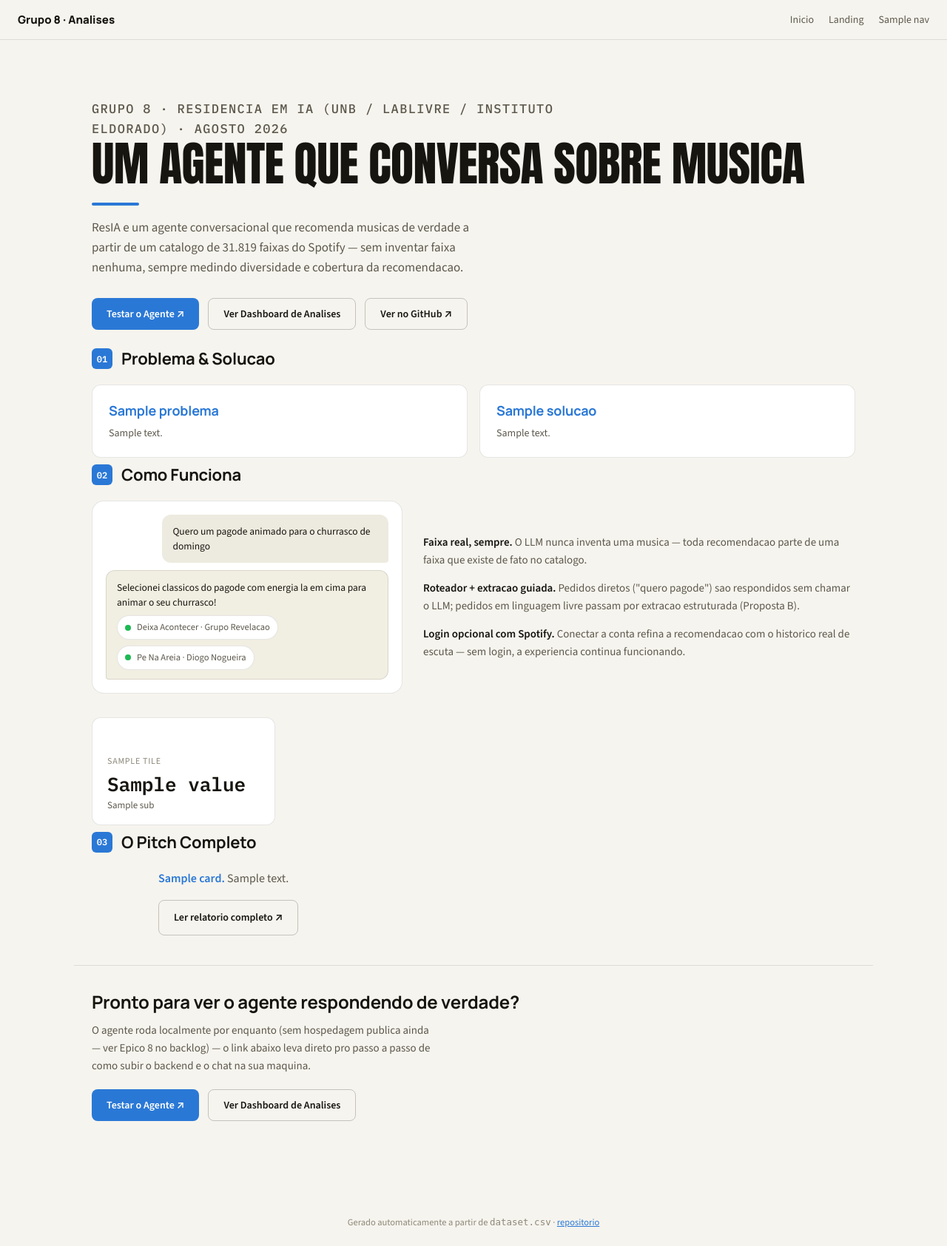
After one commit to Lucas-AV/Grupo-8-ResIA, a Flask app: template site/templates/landing.html in a window 1280 px wide. The commit adds this page. Shown: the whole page at 74% size. Run offline with Flask 3, Linux system fonts and the light colour scheme; the template is opened without the code that fills it: most values are stand-ins (such as "Sample title", 1, 10 or a date in 2020).

Commit message:
feat(site): implementa ticket 12.6 (KAN-109) — landing page do projeto
Nova site/templates/landing.html, renderizada por build_site.py junto
com as outras paginas do GitHub Pages (site/dist/landing.html) —
publicada no mesmo deploy do dashboard de analises (.github/workflows/pages.yml
ja publica site/dist/ inteiro, sem mudanca necessaria no workflow).

Reaproveita PITCH_CARDS (build_site.py) integralmente: destaca Problema e
"A solucao — arquitetura definida" em cards proprios no topo, e reusa
a lista completa (mesmo idioma/iteracao do index.html) na secao "O Pitch
Completo" — mensagem nao reescrita.

Secao "Como funciona" com uma pre-visualizacao estatica (HTML/CSS) de uma
troca de mensagens com o agente — nao ha screenshot real capturado (sem
instancia rodando neste ambiente pra fotografar).

CTA "Testar o Agente" linka pro README de agente_conversacional/ (ainda
sem hospedagem publica — ticket 8.7 do Epico 8 continua bloqueado,
documentado no proprio README) em vez de simular um link pra demo ao
vivo que nao existe. Link "Ver Dashboard de Analises" leva pro
index.html existente; "Ver no GitHub" leva pro repositorio. Nav do
site (base.html) ganha uma entrada "Landing" pra ficar descobrivel a
partir de qualquer pagina do dashboard.

Verificado com `python site/build_site.py` — gera site/dist/landing.html
sem erros, junto com as paginas existentes.

```diff
--- a/site/static/style.css
+++ b/site/static/style.css
@@ -839,3 +839,117 @@ tbody tr:hover td { background: var(--row-hover); }
   font-size: 11px;
   color: var(--ink-2);
 }
+
+/* Landing page (Ticket 12.6 / KAN-109) */
+.landing-problem-solution { margin-bottom: 8px; }
+.landing-static-card h2 { color: var(--accent-450); }
+
+.landing-demo {
+  display: grid;
+  grid-template-columns: minmax(260px, 420px) 1fr;
+  gap: 28px;
+  align-items: center;
+  margin: 20px auto 32px;
+}
+
+@media (max-width: 760px) {
+  .landing-demo { grid-template-columns: 1fr; }
+}
+
+.landing-demo-preview {
+  background: var(--surface);
+  border: 1px solid var(--border);
+  border-radius: 16px;
+  padding: 18px;
+  display: flex;
+  flex-direction: column;
+  gap: 10px;
+}
+
+.landing-chat-bubble {
+  border-radius: 12px;
+  padding: 12px 14px;
+  font-size: 13.5px;
+  line-height: 1.5;
+}
+
+.landing-chat-bubble--user {
+  align-self: flex-end;
+  max-width: 80%;
+  background: var(--surface-2);
+  color: var(--ink);
+  border-bottom-right-radius: 4px;
+}
+
+.landing-chat-bubble--agent {
+  background: var(--row-hover);
+  border: 1px solid var(--border);
+  border-bottom-left-radius: 4px;
+  display: flex;
+  flex-direction: column;
+  gap: 8px;
+}
+
+.landing-chat-bubble--agent p { margin: 0; color: var(--ink); }
+
+.landing-track-chip {
+  display: flex;
+  align-items: center;
+  gap: 8px;
+  padding: 6px 10px;
+  border-radius: 999px;
+  background: var(--surface);
+  border: 1px solid var(--border);
+  font-size: 12.5px;
+  color: var(--ink-2);
+  width: fit-content;
+}
+
+.landing-track-dot {
+  width: 8px;
+  height: 8px;
+  border-radius: 50%;
+  background: #1db954;
+  flex-shrink: 0;
+}
+
+.landing-demo-points {
+  margin: 0;
+  padding: 0;
+  list-style: none;
+  display: flex;
+  flex-direction: column;
+  gap: 14px;
+}
+
+.landing-demo-points li {
+  font-size: 15px;
+  line-height: 1.6;
+  color: var(--ink-2);
+}
+
+.landing-demo-points strong { color: var(--ink); }
+
+.landing-cta {
+  max-width: 1080px;
+  margin: 24px auto 72px;
+  padding: 32px 24px;
+  border-top: 1px solid var(--border);
+}
+
+.landing-cta h2 {
+  font-size: 24px;
+  font-weight: 700;
+  color: var(--ink);
+  margin: 0 0 10px;
+}
+
+.landing-cta p {
+  max-width: 62ch;
+  margin: 0;
+  color: var(--ink-2);
+  font-size: 15px;
+  line-height: 1.6;
+}
+
+.landing-cta .hero-actions { margin-top: 20px; }
--- a/site/templates/base.html
+++ b/site/templates/base.html
@@ -75,6 +75,7 @@
     </button>
     <div class="site-nav-links" id="site-nav-links">
       <a class="site-nav-link{{ ' active' if current_page == 'index.html' else '' }}" href="index.html"{% if current_page == 'index.html' %} aria-current="page"{% endif %}>Inicio</a>
+      <a class="site-nav-link{{ ' active' if current_page == 'landing.html' else '' }}" href="landing.html"{% if current_page == 'landing.html' %} aria-current="page"{% endif %}>Landing</a>
       {% for item in nav_items %}
       <a class="site-nav-link{{ ' active' if current_page == item.href else '' }}" href="{{ item.href }}"{% if current_page == item.href %} aria-current="page"{% endif %}>{{ item.nav }}</a>
       {% endfor %}
--- /dev/null
+++ b/site/templates/landing.html
@@ -0,0 +1,92 @@
+{% extends "base.html" %}
+{% block content %}
+<div class="hero">
+  <p class="hero-meta">Grupo 8 &middot; Residencia em IA (UnB / LabLivre / Instituto Eldorado) &middot; Agosto 2026</p>
+  <h1>Um Agente que Conversa Sobre Musica</h1>
+  <div class="hero-rule"></div>
+  <p>ResIA e um agente conversacional que recomenda musicas de verdade a
+    partir de um catalogo de 31.819 faixas do Spotify — sem inventar faixa
+    nenhuma, sempre medindo diversidade e cobertura da recomendacao.</p>
+  <div class="hero-actions">
+    <a class="btn btn-primary" href="{{ agente_url }}">Testar o Agente &#8599;</a>
+    <a class="btn btn-secondary" href="index.html">Ver Dashboard de Analises</a>
+    <a class="btn btn-secondary" href="{{ repo_url }}">Ver no GitHub &#8599;</a>
+  </div>
+</div>
+
+<div class="section-heading home-tiles">
+  <span class="section-number">01</span>
+  <h2>Problema &amp; Solucao</h2>
+</div>
+<div class="card-grid home-tiles landing-problem-solution">
+  <div class="card landing-static-card">
+    <h2>{{ problema.label }}</h2>
+    <p>{{ problema.body }}</p>
+  </div>
+  <div class="card landing-static-card">
+    <h2>{{ solucao.label }}</h2>
+    <p>{{ solucao.body }}</p>
+  </div>
+</div>
+
+<div class="section-heading home-tiles">
+  <span class="section-number">02</span>
+  <h2>Como Funciona</h2>
+</div>
+<div class="landing-demo home-tiles">
+  <div class="landing-demo-preview" role="img" aria-label="Pre-visualizacao de uma conversa com o agente: usuario pede um pagode animado, o agente responde com duas faixas recomendadas.">
+    <div class="landing-chat-bubble landing-chat-bubble--user">
+      Quero um pagode animado para o churrasco de domingo
+    </div>
+    <div class="landing-chat-bubble landing-chat-bubble--agent">
+      <p>Selecionei classicos do pagode com energia la em cima para animar o seu churrasco!</p>
+      <div class="landing-track-chip">
+        <span class="landing-track-dot"></span>
+        <span>Deixa Acontecer &middot; Grupo Revelacao</span>
+      </div>
+      <div class="landing-track-chip">
+        <span class="landing-track-dot"></span>
+        <span>Pe Na Areia &middot; Diogo Nogueira</span>
+      </div>
+    </div>
+  </div>
+  <ul class="landing-demo-points">
+    <li><strong>Faixa real, sempre.</strong> O LLM nunca inventa uma musica — toda recomendacao parte de uma faixa que existe de fato no catalogo.</li>
+    <li><strong>Roteador + extracao guiada.</strong> Pedidos diretos ("quero pagode") sao respondidos sem chamar o LLM; pedidos em linguagem livre passam por extracao estruturada (Proposta B).</li>
+    <li><strong>Login opcional com Spotify.</strong> Conectar a conta refina a recomendacao com o historico real de escuta — sem login, a experiencia continua funcionando.</li>
+  </ul>
+</div>
+
+<div class="tiles home-tiles tiles-4">
+  {% for tile in tiles %}
+  <div class="tile">
+    {% if tile.icon %}<svg class="tile-icon" aria-hidden="true"><use href="#icon-{{ tile.icon }}"></use></svg>{% endif %}
+    <div class="tile-label">{{ tile.label }}</div>
+    <div class="tile-value">{{ tile.value }}</div>
+    {% if tile.sub %}<div class="tile-sub">{{ tile.sub }}</div>{% endif %}
+  </div>
+  {% endfor %}
+</div>
+
+<div class="section-heading home-tiles">
+  <span class="section-number">03</span>
+  <h2>O Pitch Completo</h2>
+</div>
+<div class="pitch-text">
+  {% for card in pitch %}
+  <p><span class="pitch-highlight">{{ card.label }}.</span> {{ card.body }}</p>
+  {% endfor %}
+  <p><a class="btn btn-secondary" href="mercado.html">Ler relatorio completo &#8599;</a></p>
+</div>
+
+<div class="landing-cta home-tiles">
+  <h2>Pronto para ver o agente respondendo de verdade?</h2>
+  <p>O agente roda localmente por enquanto (sem hospedagem publica ainda —
+    ver Epico 8 no backlog) — o link abaixo leva direto pro passo a passo
+    de como subir o backend e o chat na sua maquina.</p>
+  <div class="hero-actions">
+    <a class="btn btn-primary" href="{{ agente_url }}">Testar o Agente &#8599;</a>
+    <a class="btn btn-secondary" href="index.html">Ver Dashboard de Analises</a>
+  </div>
+</div>
+{% endblock %}
```
Also changed, not shown: site/build_site.py (+19 -0 lines).
